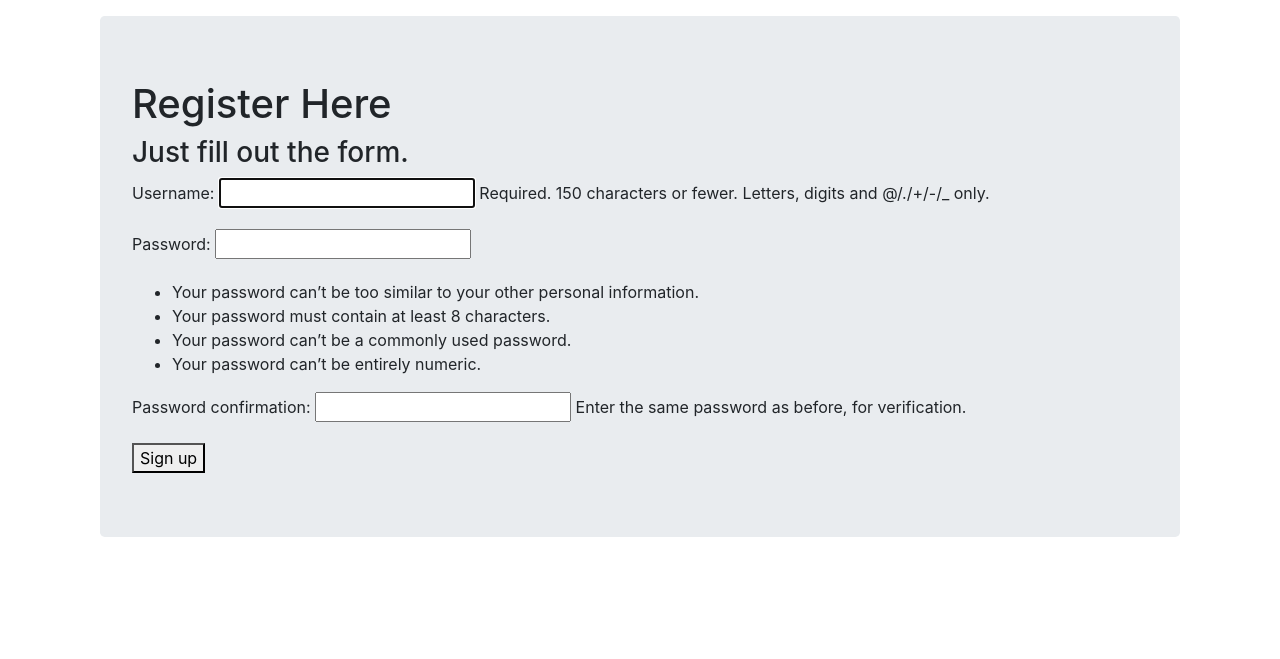
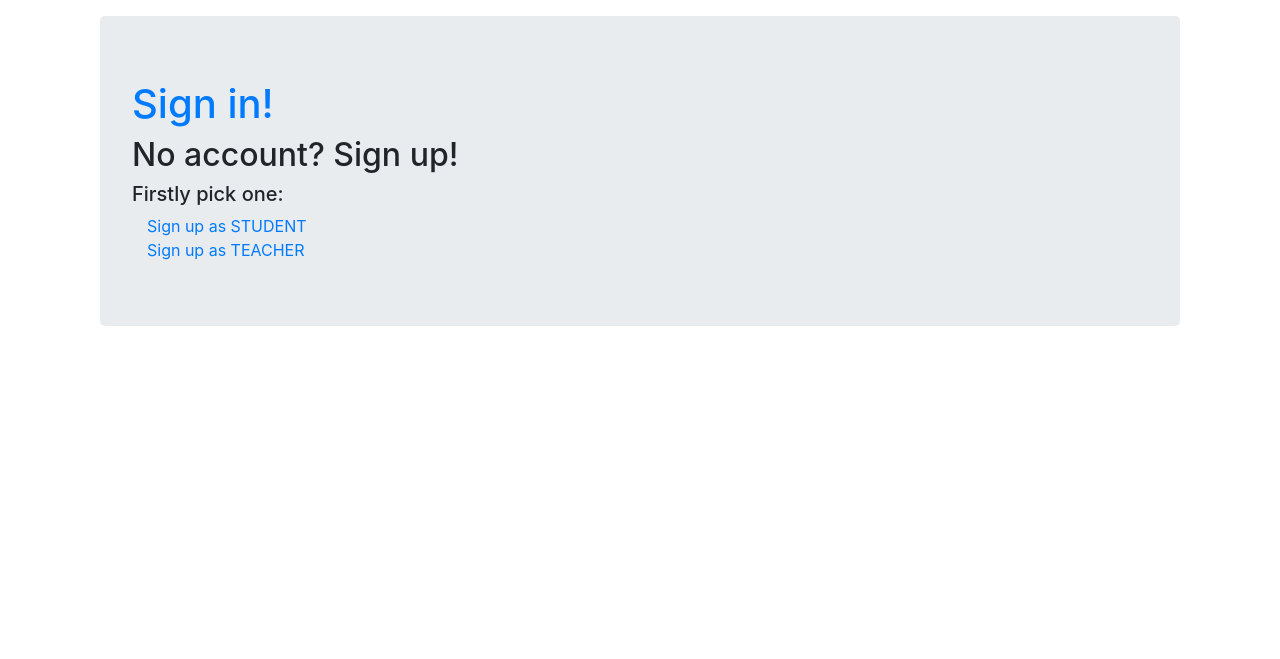
Before and after one commit to KartonM/HallOfFame, a Django app: page /accounts/ in a window 1280 px wide. Shown: the part 56-715 px from the top of the page. Run offline with Django 3.2, Linux system fonts and the light colour scheme; some libraries are stand-ins or nearby versions.

Commit message:
working registration and login, logout needs fix

```diff
--- a/HallOfFame/settings.py
+++ b/HallOfFame/settings.py
@@ -31,13 +31,13 @@ ALLOWED_HOSTS = []
 # Application definition
 
 INSTALLED_APPS = [
+    'courses.apps.CoursesConfig',
     'django.contrib.admin',
     'django.contrib.auth',
     'django.contrib.contenttypes',
     'django.contrib.sessions',
     'django.contrib.messages',
     'django.contrib.staticfiles',
-    'courses.apps.CoursesConfig',
 ]
 
 MIDDLEWARE = [
--- a/HallOfFame/urls.py
+++ b/HallOfFame/urls.py
@@ -19,12 +19,9 @@ from django.urls import path, include
 urlpatterns = [
     path('admin/', admin.site.urls),
 
+    # authentication
     path('accounts/', include('django.contrib.auth.urls')),
     path('', include('courses.urls')),
-
-    # authentication
-    path('register/', include('courses.urls')),
-    path('login/', include('courses.urls')),
 
     # general viewing of details
     path('courses/', include('courses.urls')),  # list of courses
--- /dev/null
+++ b/courses/forms.py
@@ -0,0 +1,31 @@
+from django import forms
+from django.contrib.auth.forms import UserCreationForm
+from django.contrib.auth.models import User
+
+DEGREE_CHOICES = [
+    (1, 'inż.'),
+    (2, 'dr'),
+    (3, 'dr inż'),
+    (4, 'mgr'),
+    (5, 'dr hab.'),
+]
+
+
+class SignUpStudentForm(UserCreationForm):
+    index_no = forms.CharField(max_length=30, help_text='Required.')
+    last_name = forms.CharField(max_length=30)
+    first_name = forms.CharField(max_length=30)
+
+    class Meta:
+        model = User
+        fields = ('username', 'last_name', 'first_name', 'index_no', 'password1', 'password2', 'username')
+
+
+class SignUpTeacherForm(UserCreationForm):
+    academic_degree = forms.CharField(widget=forms.Select(choices=DEGREE_CHOICES), help_text='Required.')
+    last_name = forms.CharField(max_length=30)
+    first_name = forms.CharField(max_length=30)
+
+    class Meta:
+        model = User
+        fields = ('username', 'last_name', 'first_name', 'academic_degree', 'password1', 'password2', 'username')
--- a/courses/urls.py
+++ b/courses/urls.py
@@ -6,9 +6,9 @@ from django.conf.urls import url
 urlpatterns = [
     path('', views.index, name='index'),
 
-    path('accounts/', views.signup, name='signup'),
-    path('accounts/signup', views.signup, name='signup'),
-
+    path('accounts/signupStudent', views.signup_student, name='signup'),
+    path('accounts/signupTeacher', views.signup_teacher, name='signup'),
+    path('accounts/', views.pick_register, name='register_pick'),
 
     path('register/', views.blank, name='blank'),
     path('login/', views.blank, name='blank'),
--- a/courses/views.py
+++ b/courses/views.py
@@ -3,6 +3,7 @@ from django.http import HttpResponse
 from django.contrib.auth import login, authenticate
 from django.contrib.auth.forms import UserCreationForm
 from django.shortcuts import render, redirect
+from courses.forms import SignUpStudentForm, SignUpTeacherForm
 
 
 # Create your views here.
@@ -19,16 +20,45 @@ def blank(request):
     return render(request, 'courses/blank.html')
 
 
-def signup(request):
+def pick_register(request):
+    return render(request, 'registration/pickRegister.html')
+
+
+def signup_student(request):
     if request.method == 'POST':
-        form = UserCreationForm(request.POST)
+        form = SignUpStudentForm(request.POST)
         if form.is_valid():
-            form.save()
-            username = form.cleaned_data.get('username')
+            user = form.save()
+            user.refresh_from_db()  # load the profile instance created by the signal
+            user.student.index_no = form.cleaned_data.get('index_no')
+            user.save()
             raw_password = form.cleaned_data.get('password1')
-            user = authenticate(username=username, password=raw_password)
+            user = authenticate(username=user.username, password=raw_password)
             login(request, user)
+
             return redirect('/courses')
     else:
-        form = UserCreationForm()
-    return render(request, 'registration/register.html', {'form': form})
+        form = SignUpStudentForm()
+    return render(request=request,
+                  template_name='registration/register.html',
+                  context={'form': form})
+
+
+def signup_teacher(request):
+    if request.method == 'POST':
+        form = SignUpTeacherForm(request.POST)
+        if form.is_valid():
+            user = form.save()
+            user.refresh_from_db()  # load the profile instance created by the signal
+            user.teacher.academic_degree = form.cleaned_data.get('academic_degree')
+            user.save()
+            raw_password = form.cleaned_data.get('password1')
+            user = authenticate(username=user.username, password=raw_password)
+            login(request, user)
+
+            return redirect('/courses')
+    else:
+        form = SignUpTeacherForm()
+    return render(request=request,
+                  template_name='registration/register.html',
+                  context={'form': form})
--- a/templates/courses/layout.html
+++ b/templates/courses/layout.html
@@ -15,6 +15,12 @@
   <body>
     <nav class="navbar navbar-dark bg-primary">
       <span class="navbar-brand mb-0 h1">Hall of Fame</span>
+          <span class="navbar-brand mb-0 h1">
+
+            {% if user.is_authenticated %}
+                  <p><a class="text-dark" href="{% url 'logout' %}">logout</a></p>
+            {% endif %}
+          </span>
     </nav>
 
 
--- /dev/null
+++ b/templates/registration/pickRegister.html
@@ -0,0 +1,28 @@
+{% extends '../courses/layout.html' %}
+{% block content %}
+
+  {% if next %}
+    {% if user.is_authenticated %}
+      <p>Your account doesn't have access to this page. To proceed,
+      please login with an account that has access.</p>
+    {% else %}
+      <p>Please login to see this page.</p>
+    {% endif %}
+  {% endif %}
+  <div class="container">
+    <div class="jumbotron">
+        <a href="/accounts/login">
+            <h1>Sign in!</h1>
+        </a>
+
+        <h2>No account? Sign up!</h2>
+        <h5>Firstly pick one:</h5>
+          <a href="/accounts/signupStudent">
+              <div class="col-10">Sign up as STUDENT</div>
+          </a>
+          <a href="/accounts/signupTeacher">
+              <div class="col-10">Sign up as TEACHER</div>
+          </a>
+</div>
+  </div>
+{% endblock %}
--- a/templates/registration/register.html
+++ b/templates/registration/register.html
@@ -2,14 +2,25 @@
 {% block content %}
   <div class="container">
     <div class="jumbotron">
-      {% if registered %}
+      {% if registered or user.is_authenticated %}
         <h1>Thank you for registering!</h1>
       {% else %}
         <h1>Register Here</h1>
         <h3>Just fill out the form.</h3>
   <form method="post">
     {% csrf_token %}
-    {{ form.as_p }}
+    {% for field in form %}
+      <p>
+        {{ field.label_tag }}<br>
+        {{ field }}
+        {% if field.help_text %}
+          <small style="color: grey">{{ field.help_text }}</small>
+        {% endif %}
+        {% for error in field.errors %}
+          <p style="color: red">{{ error }}</p>
+        {% endfor %}
+      </p>
+    {% endfor %}
     <button type="submit">Sign up</button>
   </form>
 
```
Also changed, not shown: courses/models.py (+15 -0 lines), templates/registration/login.html (+0 -9 lines).
